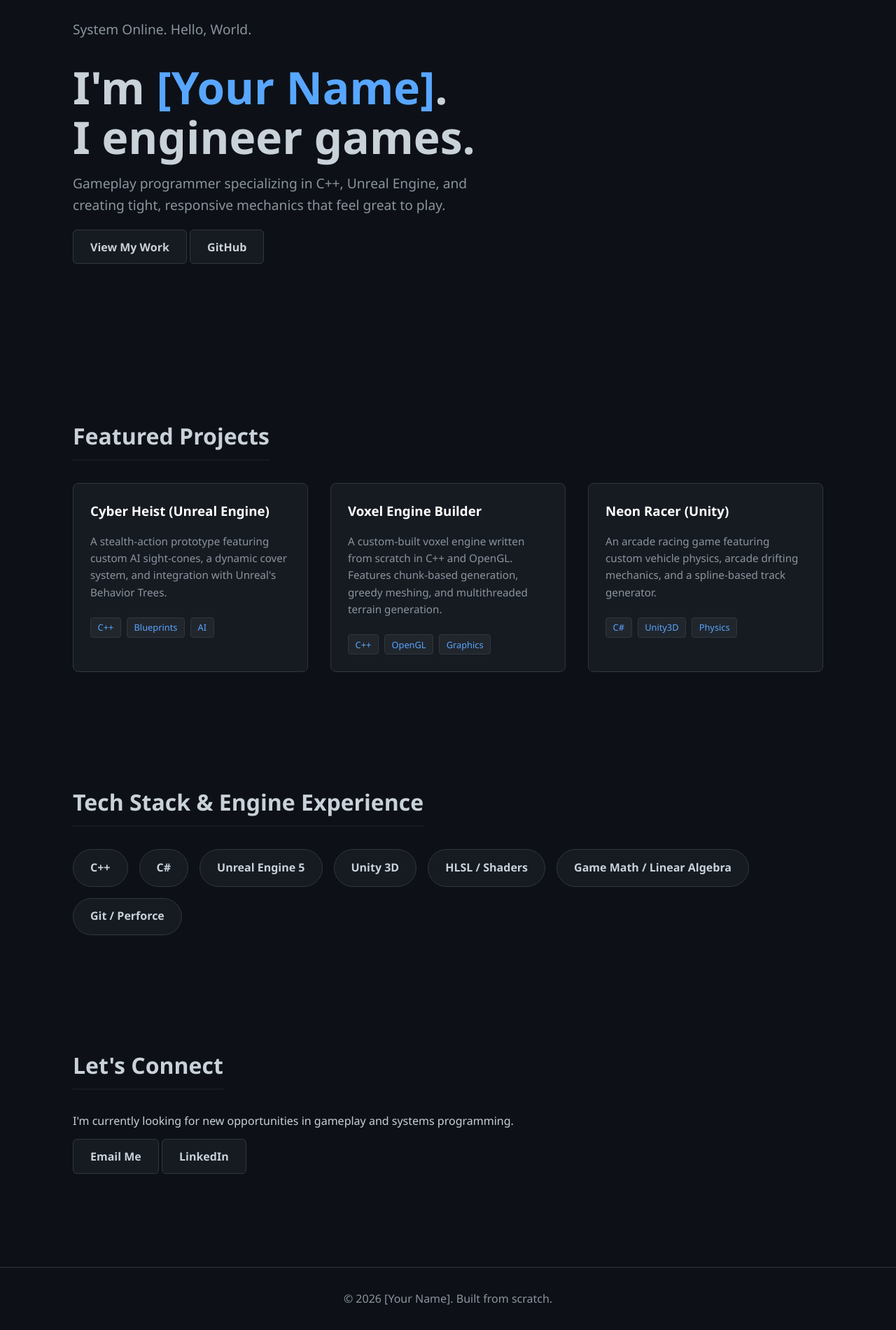
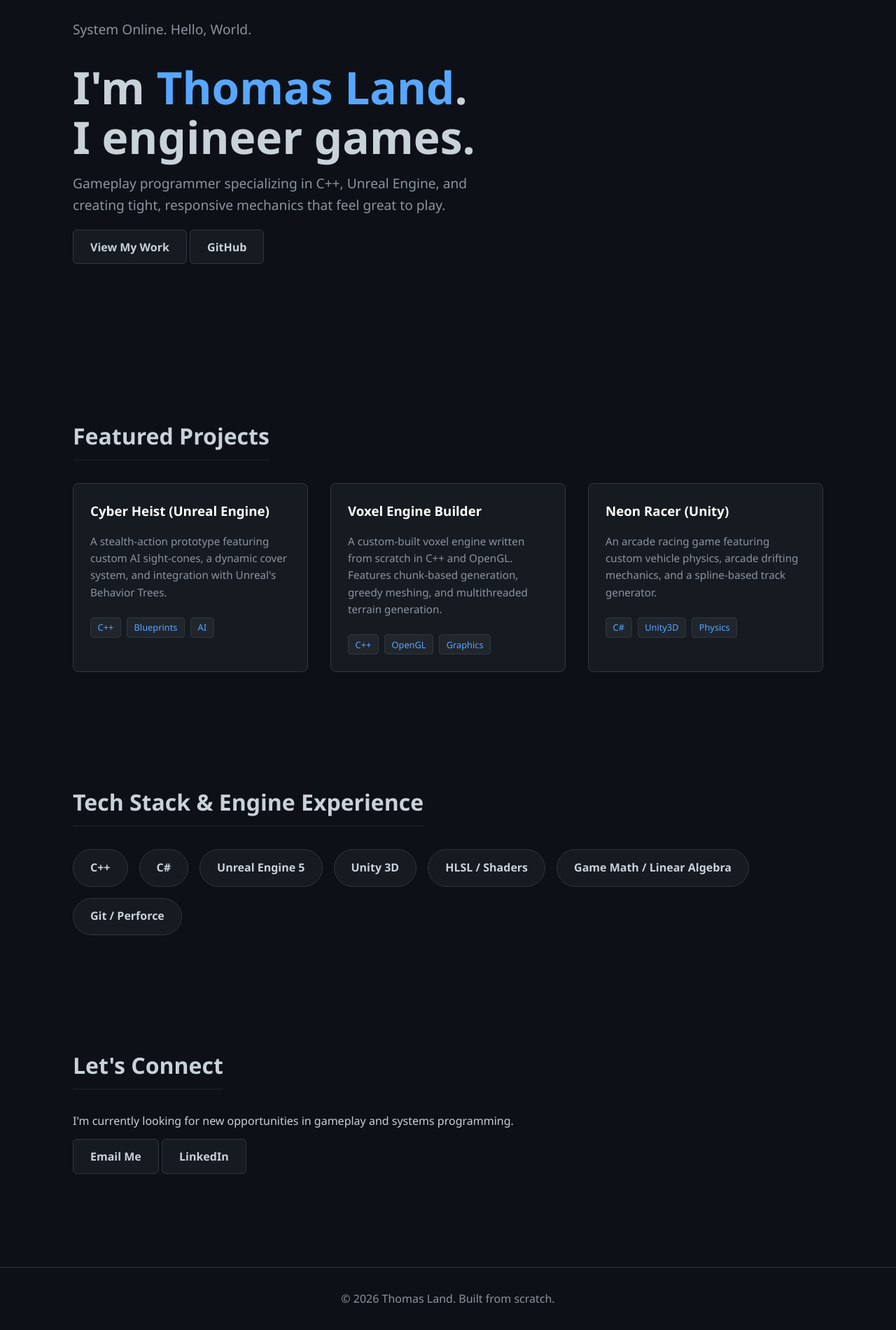
Before and after one commit to ThomasWLand/ThomasWLand.github.io, a plain HTML site: page index.html in a window 1280 px wide. Shown: the part 203-2103 px from the top of the page at 70% size. Drawn offline with Linux system fonts and the light colour scheme.

Commit message:
feat: updated naming from template

```diff
--- a/index.html
+++ b/index.html
@@ -203,11 +203,11 @@
 
     <section id="hero">
         <p>System Online. Hello, World.</p>
-        <h1>I'm <span>[Your Name]</span>.<br>I engineer games.</h1>
+        <h1>I'm <span>Thomas Land</span>.<br>I engineer games.</h1>
         <p>Gameplay programmer specializing in C++, Unreal Engine, and creating tight, responsive mechanics that feel great to play.</p>
         <div>
             <a href="#projects" class="btn">View My Work</a>
-            <a href="https://github.com/yourusername" class="btn" target="_blank">GitHub</a>
+            <a href="https://github.com/ThomasWLand" class="btn" target="_blank">GitHub</a>
         </div>
     </section>
 
@@ -271,7 +271,7 @@
     </section>
 
     <footer>
-        <p>© 2026 [Your Name]. Built from scratch.</p>
+        <p>© 2026 Thomas Land. Built from scratch.</p>
     </footer>
 
 </body>
```
